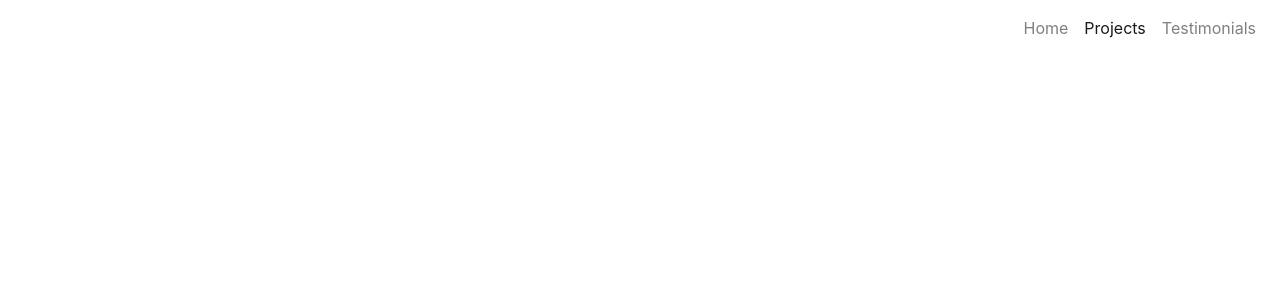
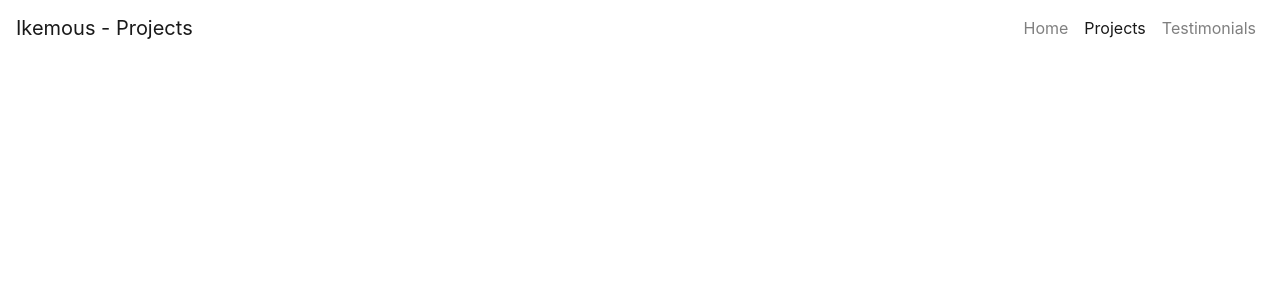
Before and after one commit to ikemous/portfolio, a React (Create React App) app in the folder client/: page /projects in a window 1280 px wide. Shown: the top 300 px of the page. Built offline with nearby package versions, Linux system fonts and the light colour scheme.

Commit message:
added Projects page and logic to route to page

```diff
--- a/client/src/App.tsx
+++ b/client/src/App.tsx
@@ -1,5 +1,6 @@
 import React from 'react';
 import HomePage from "./pages/HomePage";
+import ProjectPage from "./pages/ProjectPage";
 import MehNavBar from "./components/MehNavBar";
 import { BrowserRouter as Router, Route, Switch } from "react-router-dom";
 import './App.css';
@@ -10,6 +11,7 @@ function App() {
       <MehNavBar />
       <Switch>
         <Route exact path="/" component={HomePage} />
+        <Route exact path="/projects" component={ProjectPage} />
       </Switch>
     </Router>
   );
--- a/client/src/components/MehNavBar.tsx
+++ b/client/src/components/MehNavBar.tsx
@@ -8,12 +8,19 @@ function MehNavBar() {
     useEffect(() => console.log(location), [location])
     return (
         <Navbar expand="lg">
-            <Navbar.Brand href="/">{location.pathname==="/"?"Ikemous": ""}</Navbar.Brand>
+            <Navbar.Brand href="/">Ikemous -&#160;
+                {
+                    location.pathname==="/"?"Home":
+                    location.pathname==="/projects"?"Projects":
+                    location.pathname==="/testimonials"?"Testimonials":
+                    ""
+                }
+            </Navbar.Brand>
             <Navbar.Toggle aria-controls="this-nav-basic" />
             <Navbar.Collapse id="this-nav-basic" className="justify-content-end">
                 <Nav>
                     <Nav.Link href="/" className={location.pathname === "/"?"active":""}>Home</Nav.Link>
-                    <Nav.Link href="/" className={location.pathname === "/projects"?"active":""}>Projects</Nav.Link>
+                    <Nav.Link href="/projects" className={location.pathname === "/projects"?"active":""}>Projects</Nav.Link>
                     <Nav.Link href="/" className={location.pathname === "/testimonials"?"active":""}>Testimonials</Nav.Link>
                 </Nav>
             </Navbar.Collapse>
--- /dev/null
+++ b/client/src/pages/ProjectPage.tsx
@@ -0,0 +1,10 @@
+import React from "react";
+
+function PortfolioPage() {
+    return (
+        <>
+        </>
+    );
+};
+
+export default PortfolioPage;
```
